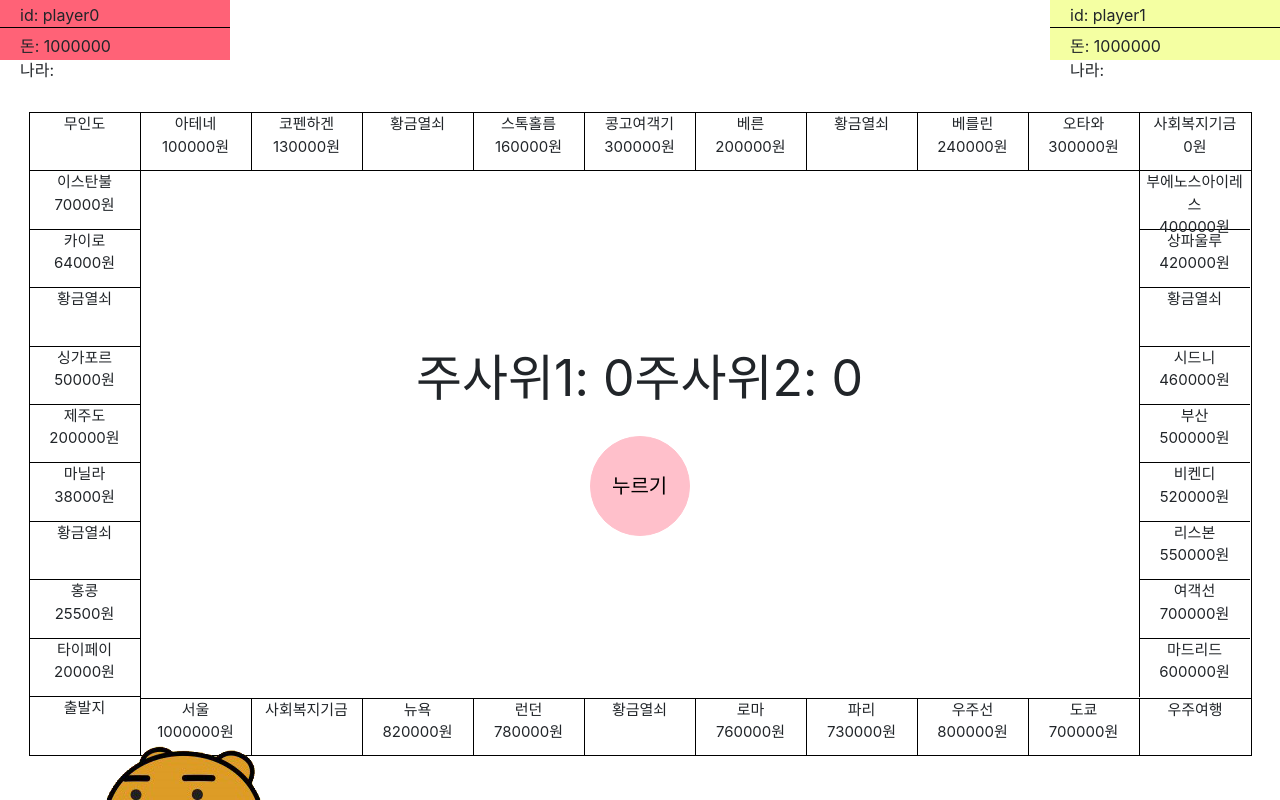
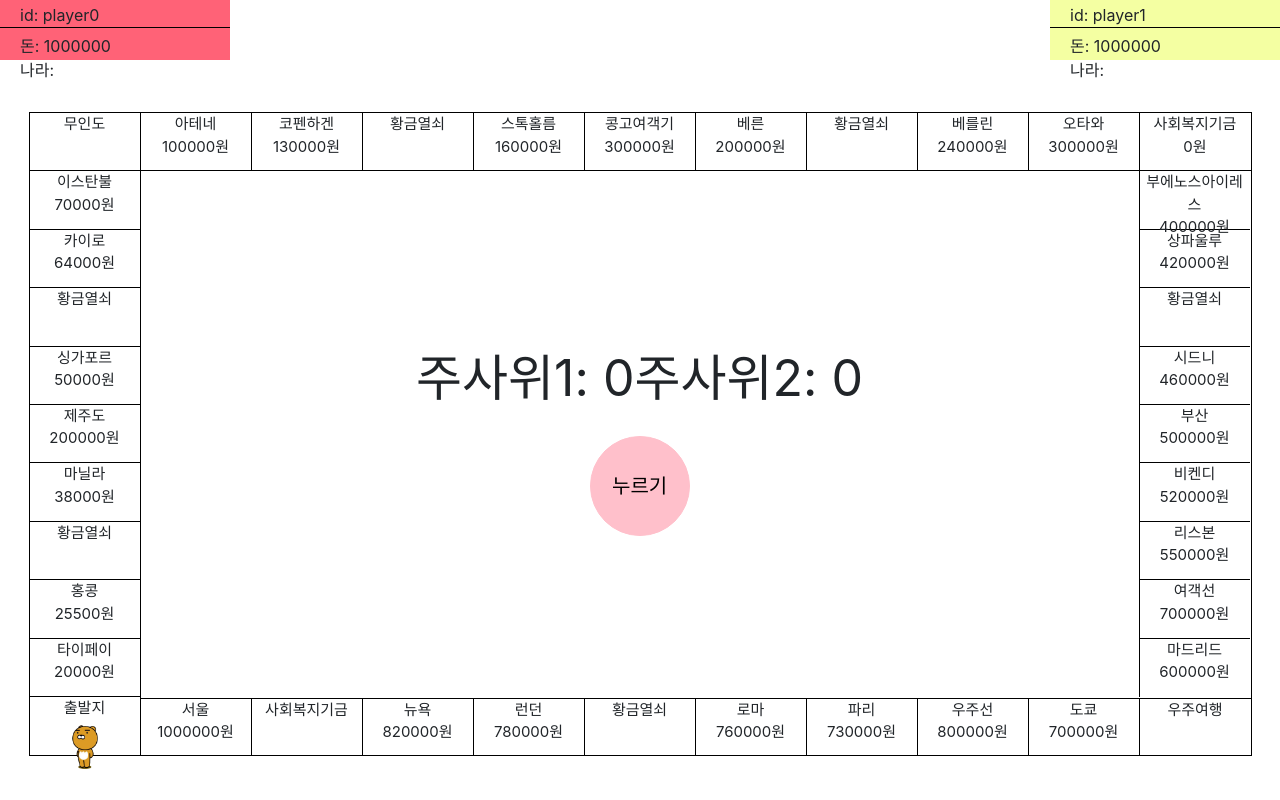
Before and after one commit to 2018os/bluemarble, a React (Create React App) app: page /blue in a window 1280 px wide. Shown: the top 800 px of the page. Built offline with nearby package versions, Linux system fonts and the light colour scheme.

Commit message:
Update Player.scss

```diff
--- a/src/components/player/Player.scss
+++ b/src/components/player/Player.scss
@@ -1,9 +1,11 @@
 .player {
     width: 50px;
     height: 40px;
-    position: relative;
     text-align: center;
     margin: auto;
-    bottom: 13px;
     font-size: 18px;
 }
+
+.playerimg {
+    height: 50px;
+}
```
